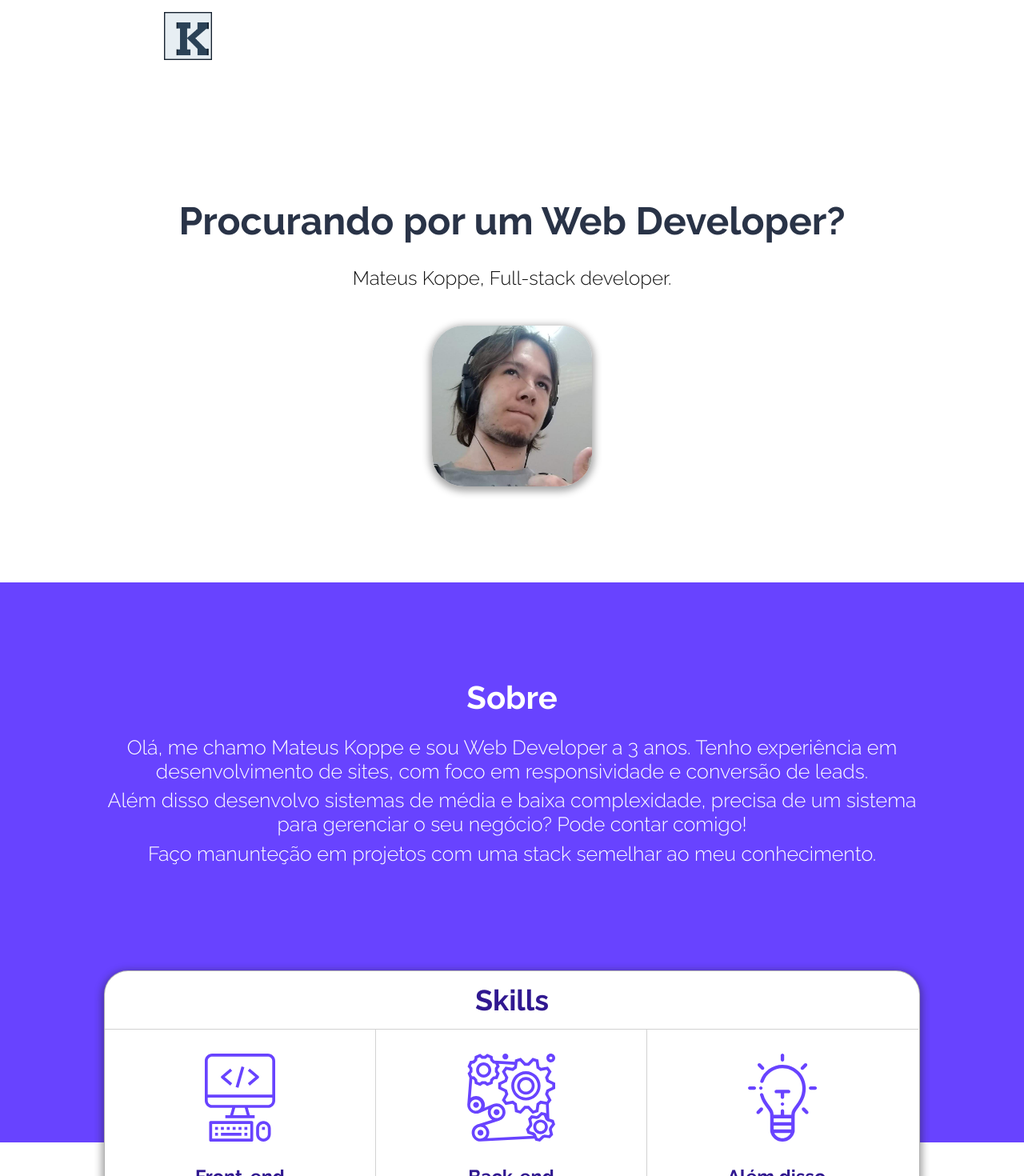
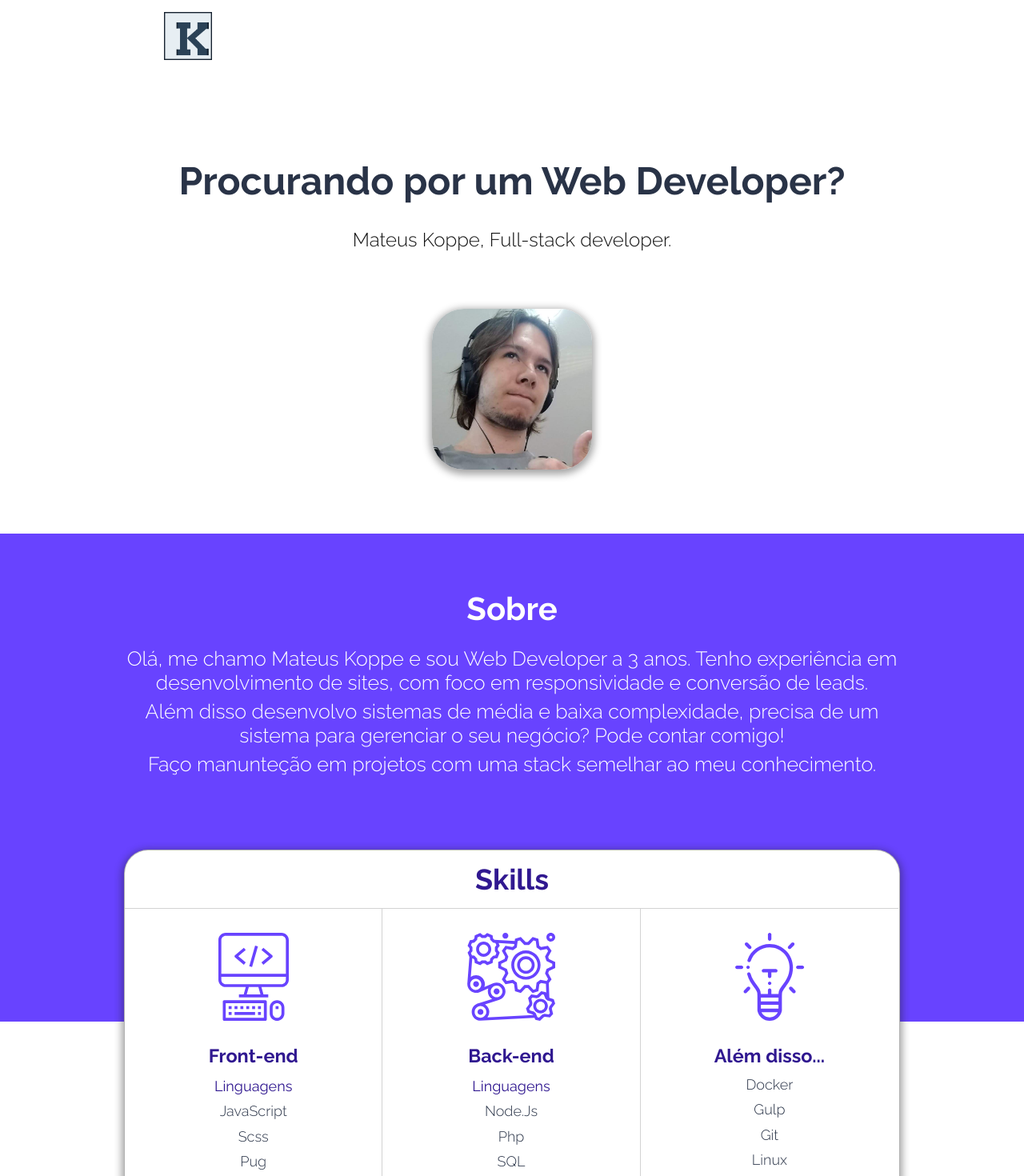
Before and after one commit to mateusKoppe/mateuskoppe.github.io, a Nuxt app: page / in a window 1280 px wide. Shown: the top 1470 px of the page at 80% size. Built offline with nearby package versions, Linux system fonts and the light colour scheme.

Commit message:
Fix some space issues

```diff
--- a/assets/style/base.scss
+++ b/assets/style/base.scss
@@ -28,13 +28,13 @@ p {
 }
 
 .container.is-spaced {
-  padding-top: 10rem;
-  padding-bottom: 8rem;
+  padding-top: 5rem;
+  padding-bottom: 4rem;
 }
 
 .container {
   width: 100%;
-  max-width: 105rem;
+  max-width: 100rem;
   margin: auto;
   padding: 1.5rem;
 }
@@ -63,8 +63,8 @@ p {
 .subtitle {
   color: var(--color-text);
   text-align: center;
-  margin-bottom: .6em;
-  margin-top: .5em;
+  margin-bottom: 1.7em;
+  margin-top: 1.3em;
 
   &.is-black {
     color: var(--color-text-black);
--- a/pages/index.vue
+++ b/pages/index.vue
@@ -88,6 +88,7 @@
     <div style="clear: both"></div>
     <section class="section container is-spaced">
       <h2 class="title is-size-2"> Projetos </h2>
+      <p class="subtitle is-size-1 is-black"> Aqui estão alguns dos projetos que eu desenvolvi ou participei. </p>
       <div class="projects-wrap">
         <nuxt-link
           v-for="(project, index) in projects"
@@ -160,6 +161,7 @@ export default {
   float: left;
   width: 100%;
   margin-top: calc(var(--overlay-size) * -1);
+  margin-bottom: 4rem;
 }
 
 .skill-category-wrap {
```
